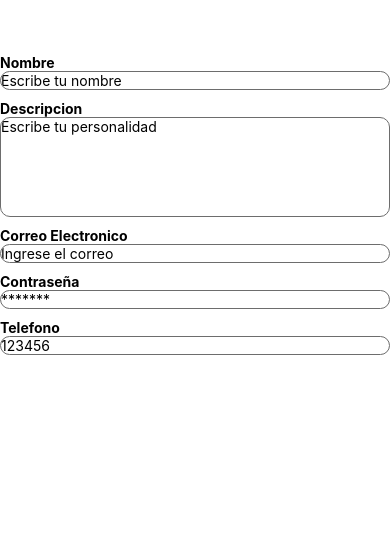
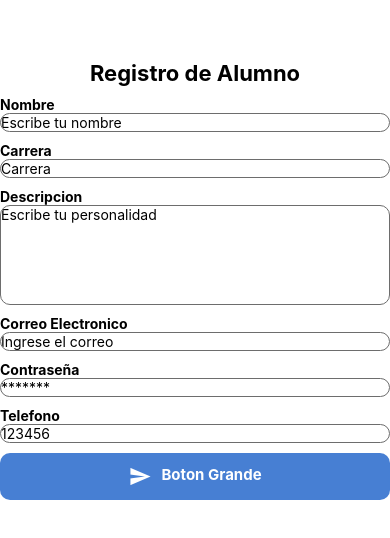
Before and after one commit to irvinjs22620075/Fundamentos_ExpoTemplate, a React Native app: screen / in a window 390 px wide. Shown: the top 538 px of the page. Built offline with nearby package versions, Linux system fonts and the light colour scheme.

Commit message:
Agregando boton en nuestro formulario

```diff
--- a/src/pages/Home/Formulario.js
+++ b/src/pages/Home/Formulario.js
@@ -1,12 +1,16 @@
 
-import { StyleSheet, View, Text, Platform, StatusBar, SafeAreaView, TextInput } from 'react-native';
+import { StyleSheet, View, Text, Platform, StatusBar, SafeAreaView, TextInput, TouchableOpacity } from 'react-native';
+import Icon from 'react-native-vector-icons/MaterialIcons';
 
 export default function Formulario() {
     return (
 
         <SafeAreaView style={style.mainS}>
+            <Text style={style.title}>Registro de Alumno</Text>
             <Text style={style.label}>Nombre</Text>
             <TextInput style={style.input} placeholder="Escribe tu nombre" />
+            <Text editable={true} style={style.label}>Carrera</Text>
+            <TextInput style={style.input} placeholder="Carrera" />
             <Text style={style.label}>Descripcion</Text>
             <TextInput multiline={true} numberOfLines={4} style={[style.input, style.textArea]} placeholder="Escribe tu personalidad" />
             <Text style={style.label}>Correo Electronico</Text>
@@ -14,7 +18,11 @@ export default function Formulario() {
             <Text style={style.label}>Contraseña</Text>
             <TextInput style={style.input} placeholder="*******" secureTextEntry={true} />
             <Text style={style.label}>Telefono</Text>
-            <TextInput style={style.input} placeholder="123456" keyboardType='pphone-pad' />
+            <TextInput style={style.input} placeholder="123456" keyboardType='numeric' />
+            <TouchableOpacity style={style.botonConIcono}>
+                <Icon name="send" size={23} color={'#fff'} style={style.iconoIzquierda} />
+                <Text style={style.textoBoton}>Boton Grande</Text>
+            </TouchableOpacity>
         </SafeAreaView>
 
     );
@@ -25,6 +33,12 @@ const style = StyleSheet.create({
         backgroundColor: '#ffffffff',
         paddingTop: Platform.OS === 'android' ? StatusBar.currentHeight : 44,
         padding: 16,
+    },
+    title: {
+        fontSize: 22,
+        fontWeight: 'bold',
+        marginTop: 16,
+        textAlign: 'center',
     },
     label: {
         fontWeight: 'bold',
@@ -38,10 +52,32 @@ const style = StyleSheet.create({
         backgroundColor: '#fff',
 
     },
-    textArea:{
-       height:100,
-       textAlignVertical:'top',
+    textArea: {
+        height: 100,
+        textAlignVertical: 'top',
 
-    }
+    },
+    botonConIcono: {
+        backgroundColor: '#477fd3ff',
+        marginTop: 10,
+        flexDirection: 'row',
+        alignContent: 'center',
+        justifyContent: 'center',
+        paddingVertical: 12,
+        borderRadius: 10,
+        // alignSelf: 'center',
+
+    },
+    iconoIzquierda: {
+        marginRight: 10,
+    },
+    textoBoton: {
+        color: '#ffffffff',
+        fontWeight: 'bold',
+        fontSize: 15,
+        textAlign: 'center',
+
+
+    },
 
 });
```
